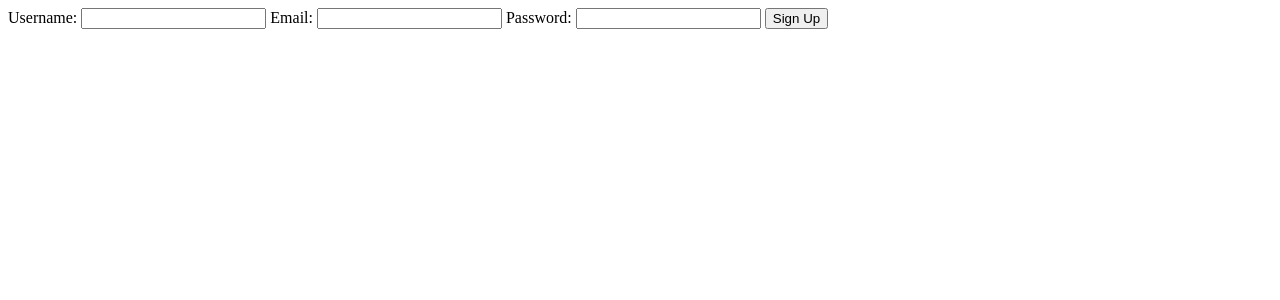
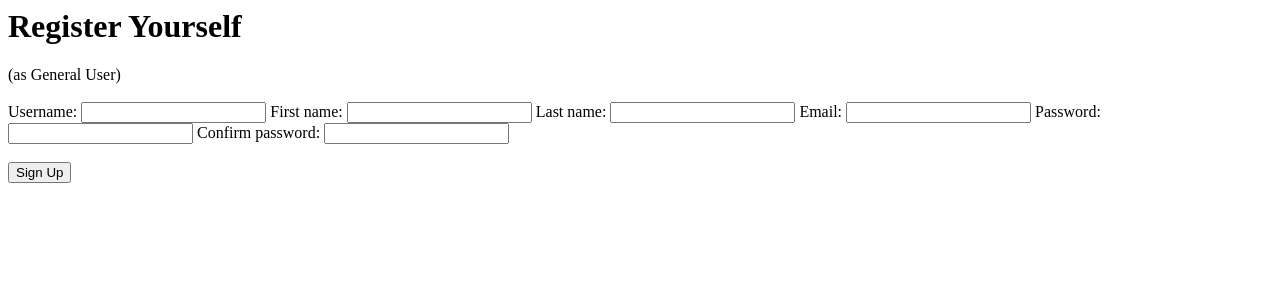
Before and after one commit to AnshulGupta22/room_slot_booking, a Django app: page /hotel/signup/ in a window 1280 px wide. Shown: the top 300 px of the page. Run offline with Django 4.2, Linux system fonts and the light colour scheme.

Commit message:
signup working

```diff
--- a/hotel/forms.py
+++ b/hotel/forms.py
@@ -15,9 +15,11 @@ from hotel.models import Hotel
 from django import forms
 
 class HotelForm(forms.ModelForm):
-	class Meta:
-		model = Hotel
-		fields = ['username','email', 'password']
+    password = forms.CharField(widget=forms.PasswordInput)
+    confirm_password = forms.CharField(widget=forms.PasswordInput)
+    class Meta:
+        model = Hotel
+        fields = ['username', 'first_name', 'last_name', 'email']
 
 #from django.contrib.auth.forms import UserCreationForm
 #from django.contrib.auth.forms import AuthenticationForm
--- a/hotel/models.py
+++ b/hotel/models.py
@@ -4,5 +4,7 @@ from django.db import models
 
 class Hotel(models.Model):
     username = models.CharField(max_length=120)
+    first_name = models.CharField(max_length=120)
+    last_name = models.CharField(max_length=120)
     email = models.EmailField()
-    password = models.CharField(max_length=120)
+    #password = models.CharField(max_length=120)
--- a/hotel/templates/signup.html
+++ b/hotel/templates/signup.html
@@ -1,8 +1,12 @@
 <html>
 	<body>
+	    <h1>Register Yourself</h1>
+	    <subs>(as General User)</subs>
+	    <br/><br/>
 		<form method="POST">
 			{% csrf_token %}
 			{{ form }}
+			<br/><br/>
 			<input type="submit" value="Sign Up" />
 		</form>
 	</body>
--- a/hotel/views.py
+++ b/hotel/views.py
@@ -35,9 +35,10 @@ def dashboardView(request):
 def signup(request):
     if request.method == 'POST':
         form = HotelForm(request.POST)
-        if form.is_valid():
+        if form.is_valid() and request.POST['password'] == request.POST['confirm_password']:
             user = User.objects.create_user(request.POST['username'], request.POST['email'], request.POST['password'])
-            #print(request.POST['username'])
+            user.first_name = request.POST['first_name']
+            user.last_name = request.POST['last_name']
             user.save()
             #form.save()
             return redirect('welcome/')
```
Also changed, not shown: db.sqlite3, hotel/migrations/0001_initial.py.
